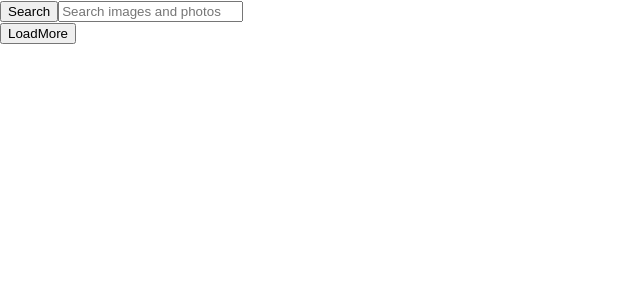
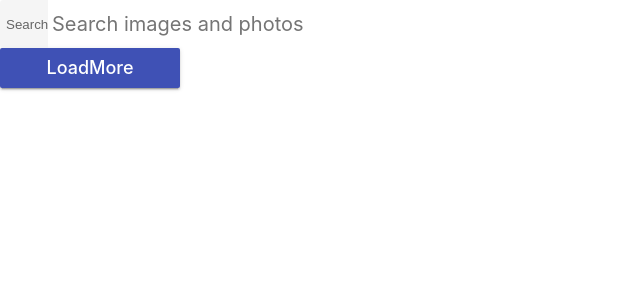
Before and after one commit to MarginTrader1/goit-react-hw-03-image-finder, a React (Create React App) app: page / in a window 1280 px wide. Shown: the top 300 px of the page, without its empty margins (0-640 px from the left). Built offline with nearby package versions, Linux system fonts and the light colour scheme.

Commit message:
добавил немного стилей

```diff
--- a/src/components/App.jsx
+++ b/src/components/App.jsx
@@ -35,6 +35,7 @@ export class App extends Component {
 
   // основной запрос на сервер
   async componentDidUpdate(prevProps, prevState) {
+    // проверка на новые данные
     if (
       prevState.searchQuery !== this.state.searchQuery ||
       prevState.page !== this.state.page
@@ -45,9 +46,21 @@ export class App extends Component {
       // реализация отображения загрузки
       this.setState({ isLoading: true });
 
-      console.log(this.state.page);
+      // запрос на сервер
       const images = await API.fetchImages(searchQuery, this.state.page);
-      this.setState({ data: images, isLoading: false });
+
+      // меняем state
+      this.setState(prevState => {
+        // если page равен 1 -> полностью меняем старый массив на новый массив (для новых запросов)
+        if (prevState.page === 1) {
+          return { data: images, isLoading: false };
+        }
+        // если page больше 1 -> создаем массив, в который распыляем старый массив и распыляем новый массив (для кнопки LoadMore)
+        return {
+          data: [...prevState.data, ...images],
+          isLoading: false,
+        };
+      });
     }
   }
 
@@ -63,7 +76,7 @@ export class App extends Component {
       <>
         <Searchbar getQuery={this.getQuery} />
 
-        {/* продолжение реализации для способа отображения загрузки isLoading */}
+        {/* продолжение реализации для отображения загрузки isLoading */}
         {isLoading ? (
           // если isLoading: true --> показываем спинер
           <Dna
--- a/src/components/Button/Button.js
+++ b/src/components/Button/Button.js
@@ -1,9 +1,11 @@
+import { LoadMore } from "./Button.styled";
+
 export const LoadMoreButton = ({ loadMore }) => {
   return (
     <>
-      <button type="submit" onClick={loadMore}>
+      <LoadMore type="submit" onClick={loadMore}>
         <span>LoadMore</span>
-      </button>
+      </LoadMore>
     </>
   );
 };
--- a/src/components/Button/Button.styled.js
+++ b/src/components/Button/Button.styled.js
@@ -0,0 +1,23 @@
+import { styled } from 'styled-components';
+
+export const LoadMore = styled.button`
+  padding: 8px 16px;
+  border-radius: 2px;
+  background-color: #3f51b5;
+  transition: all 250ms cubic-bezier(0.4, 0, 0.2, 1);
+  text-align: center;
+  display: inline-block;
+  color: #fff;
+  border: 0;
+  text-decoration: none;
+  cursor: pointer;
+  font-family: inherit;
+  font-size: 18px;
+  line-height: 24px;
+  font-style: normal;
+  font-weight: 500;
+  min-width: 180px;
+  box-shadow: 0px 3px 1px -2px rgba(0, 0, 0, 0.2),
+    0px 2px 2px 0px rgba(0, 0, 0, 0.14), 0px 1px 5px 0px rgba(0, 0, 0, 0.12);
+
+`;
--- a/src/components/ImageGallery/ImageGallery.js/ImageGallery.js
+++ b/src/components/ImageGallery/ImageGallery.js/ImageGallery.js
@@ -1,3 +1,5 @@
+import { List } from "./ImageGallery.styled";
+
 export const ImageGallery = ({ children }) => {
-  return <ul>{children}</ul>;
+  return <List>{children}</List>;
 };
--- a/src/components/ImageGallery/ImageGallery.js/ImageGallery.styled.js
+++ b/src/components/ImageGallery/ImageGallery.js/ImageGallery.styled.js
@@ -0,0 +1,13 @@
+import { styled } from 'styled-components';
+
+export const List = styled.ul`
+  margin-left: auto;
+  margin-right: auto;
+  padding: 0;
+  margin: 0;
+  display: flex;
+  flex-wrap: wrap;
+  column-gap: 24px;
+  row-gap: 48px;
+  justify-content: center;
+`;
--- a/src/components/Searchbar/Searchbar.js
+++ b/src/components/Searchbar/Searchbar.js
@@ -1,23 +1,25 @@
+import { SearchForm, Button, Input } from "./Searchbar.styled";
+
 export const Searchbar = ({ getQuery }) => {
   return (
     <header>
-      <form
+      <SearchForm
         onSubmit={evt => {
           evt.preventDefault();
           getQuery(evt.target.elements.query.value);
           evt.target.reset()
         }}
       >
-        <button type="submit">
+        <Button type="submit">
           <span>Search</span>
-        </button>
+        </Button>
 
-        <input
+        <Input
           type="text"
           name="query"
           placeholder="Search images and photos"
         />
-      </form>
+      </SearchForm>
     </header>
   );
 };
--- a/src/components/Searchbar/Searchbar.styled.js
+++ b/src/components/Searchbar/Searchbar.styled.js
@@ -0,0 +1,34 @@
+import { styled } from 'styled-components';
+
+export const SearchForm = styled.form`
+  display: flex;
+  align-items: center;
+  width: 100%;
+  max-width: 600px;
+  background-color: #fff;
+  border-radius: 3px;
+  overflow: hidden;
+`;
+export const Button = styled.button`
+  display: inline-block;
+  width: 48px;
+  height: 48px;
+  border: 0;
+  background-size: 40%;
+  background-repeat: no-repeat;
+  background-position: center;
+  opacity: 0.6;
+  transition: opacity 250ms cubic-bezier(0.4, 0, 0.2, 1);
+  cursor: pointer;
+  outline: none;
+`;
+export const Input = styled.input`
+  display: inline-block;
+  width: 100%;
+  font: inherit;
+  font-size: 20px;
+  border: none;
+  outline: none;
+  padding-left: 4px;
+  padding-right: 4px;
+`;
--- a/src/index.css
+++ b/src/index.css
@@ -36,9 +36,10 @@ ol {
 }
 
 img {
+  width: 400px;
+  height: 300px;
+  object-fit: cover;
   display: block;
-  max-width: 100%;
-  height: auto;
 }
 
 /*
```
